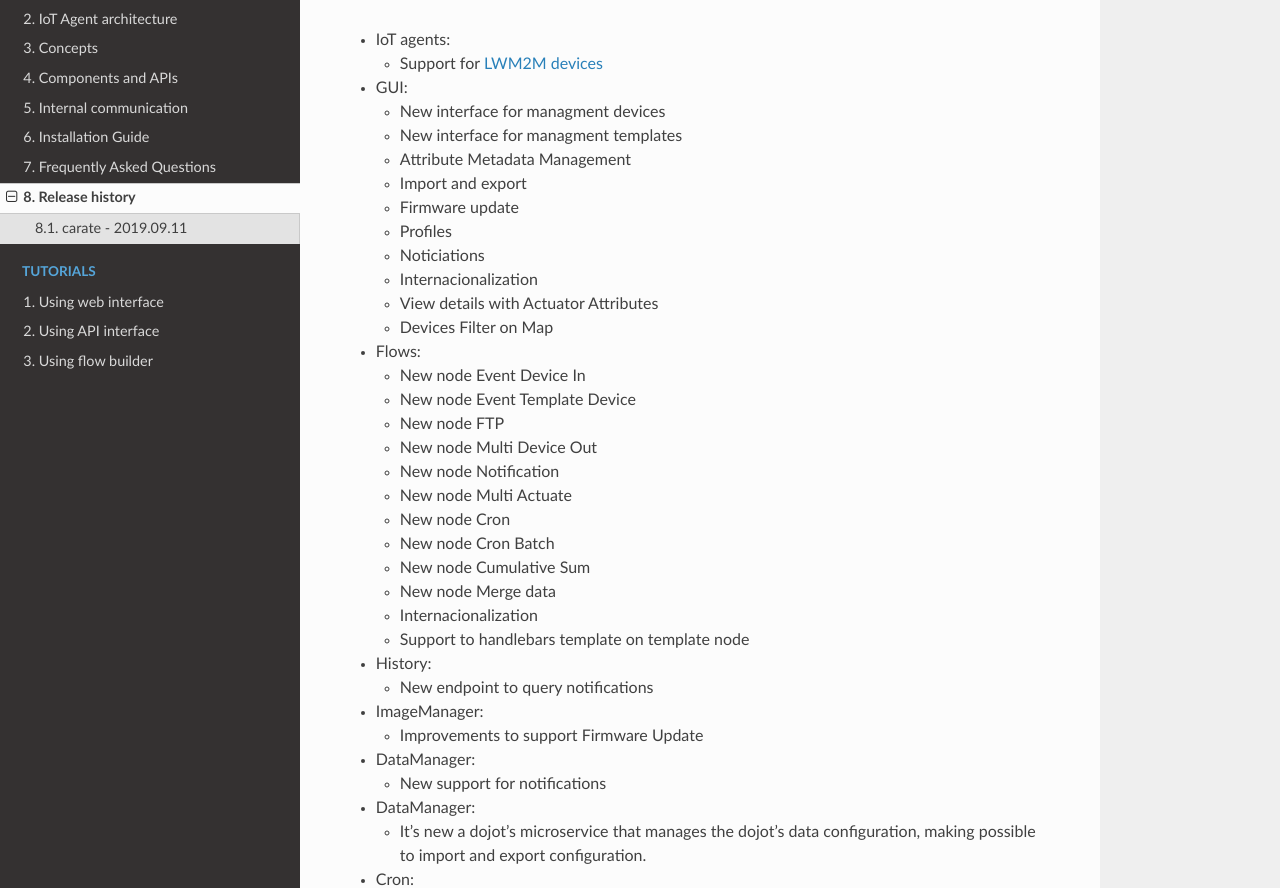
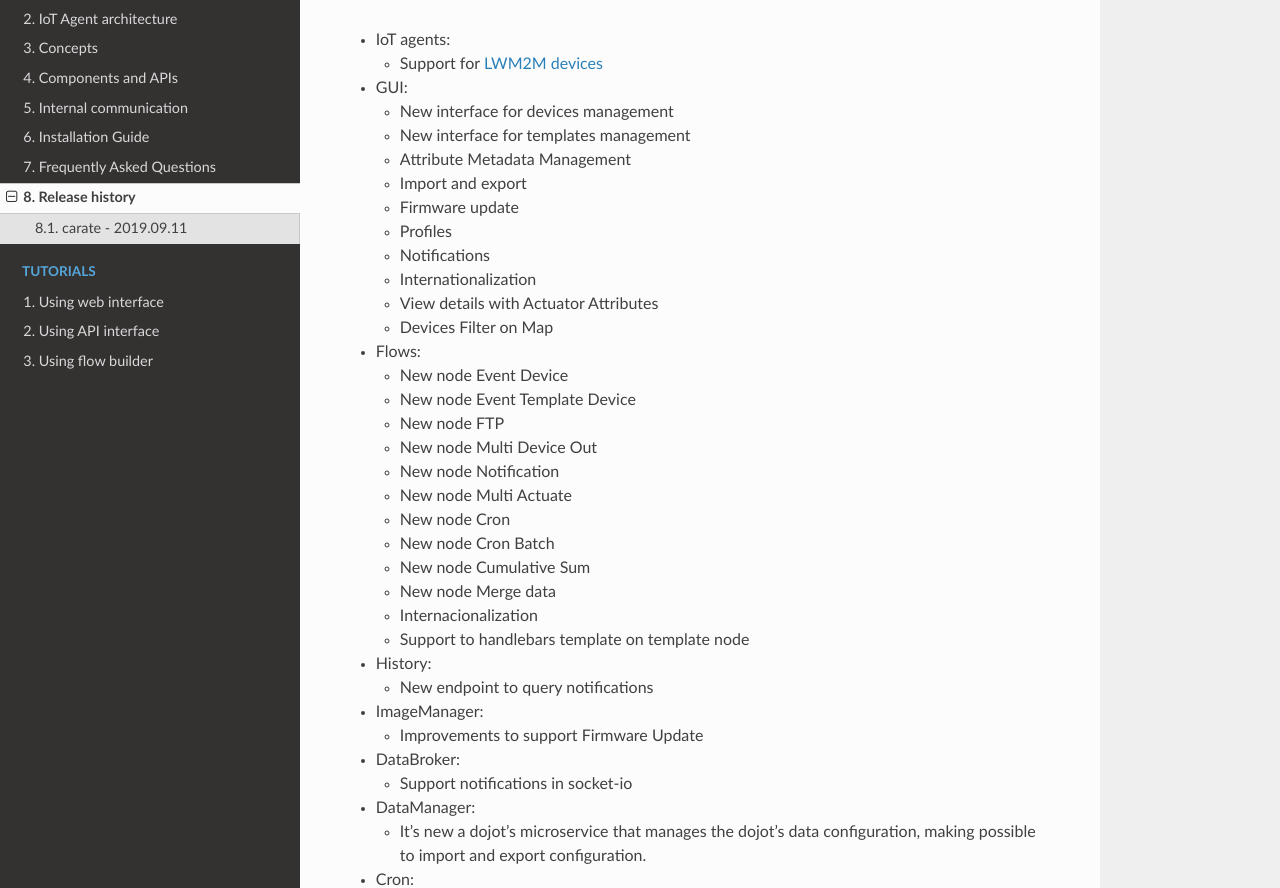
Before and after one commit to dojot/docs, a Sphinx documentation site: the page built from source/releases.rst, in a window 1280 px wide and 1400 px high. Shown: the part 188-1076 px from the top of the window. Built offline with Sphinx 7.4.7 and the Read the Docs theme 2.0.0, drawn with Linux system fonts in a browser that asks for light colours.

Commit message:
translate

```diff
--- a/source/architecture.rst
+++ b/source/architecture.rst
@@ -175,8 +175,6 @@ interfaces to manage the platform, including functionalities like:
 * **User Profile Management**: Define profiles and the API permission
   associated to those profiles
 * **User Management**: Creation, Visualization, Edition and Deletion Operations
-* **Applications Management**: Creation, Visualization, Edition and Deletion
-  Operations
 * **Templates Management**: Creation, Visualization, Edition and Deletion
   Operations
 * **Devices Management**: Creation, Visualization (real time data), Edition and
--- a/source/components-and-apis.rst
+++ b/source/components-and-apis.rst
@@ -129,7 +129,7 @@ Exposed APIs
     - `API - Data Manager`_
     - `GitHub - Data Manager`_
   * - /cron
-    - Data Manager
+    - Cron
     - `API - Cron`_
     - `GitHub - Cron`_
 
--- a/source/installation-guide.rst
+++ b/source/installation-guide.rst
@@ -98,7 +98,7 @@ For instance: ::
 
 Or if you're brave enough: ::
 
-  git checkout master
+  git checkout development
 
 After the repository is cloned, and a release (or branch) has been selected,
 there are still a few external modules (without this the authentication
--- a/source/internal-communication.rst
+++ b/source/internal-communication.rst
@@ -7,7 +7,7 @@ This page describes how each service in dojot communicate with each other.
 Components
 ----------
 
-Current dojot components are shown in :numref:`dojot_components`.
+The main components current in dojot are shown in :numref:`dojot_components`.
 
 .. _dojot_components:
 .. uml::
@@ -96,8 +96,6 @@ description associated to each service. This can be seen in figure
 abstractions of the actual ones. Also, it should be noted that these interactions
 are valid only for internal components. Any external service should use Kong
 as entrypoint.
-
-This is a test
 
 .. _initial_authentication:
 .. uml::
--- a/source/releases.rst
+++ b/source/releases.rst
@@ -9,22 +9,24 @@ carate - 2019.09.11
   - Support for
     `LWM2M devices <https://github.com/dojot/iotagent-leshan>`_
 
+
 - GUI:
 
-  - New interface for managment devices
-  - New interface for managment templates
+  - New interface for devices management
+  - New interface for templates management
   - Attribute Metadata Management
   - Import and export
   - Firmware update
   - Profiles
-  - Noticiations
-  - Internacionalization
+  - Notifications
+  - Internationalization
   - View details with Actuator Attributes
   - Devices Filter on Map
 
+
 - Flows:
 
-  - New node Event Device In
+  - New node Event Device
   - New node Event Template Device
   - New node FTP
   - New node Multi Device Out
@@ -37,17 +39,19 @@ carate - 2019.09.11
   - Internacionalization
   - Support to handlebars template on template node
 
+
 - History:
 
   - New endpoint to query notifications
+
 
 - ImageManager:
 
   - Improvements to support Firmware Update
 
-- DataManager:
+- DataBroker:
 
-  - New support for notifications
+  - Support notifications in socket-io
 
 - DataManager:
 
@@ -55,11 +59,13 @@ carate - 2019.09.11
     the dojot's data configuration,
     making possible to import and export configuration.
 
+
 - Cron:
 
   - It's new a dojot's microservice that allows
     you to schedule events to be emitted
     to other microservices.
+
 
 - New libraries:
 
```
Also changed, not shown: README.md (+1 -1 lines), source/iotagent-architecture.rst (+2 -11 lines), 10 other files.
